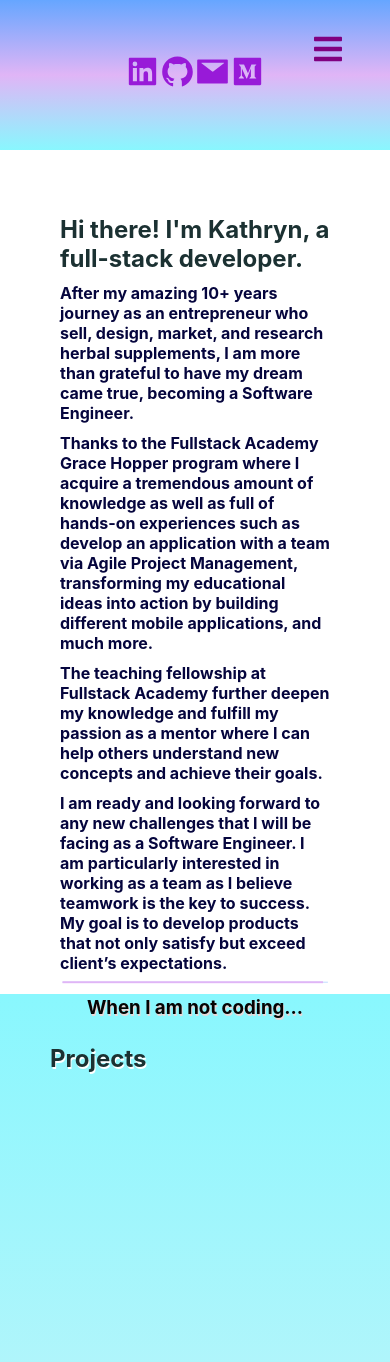
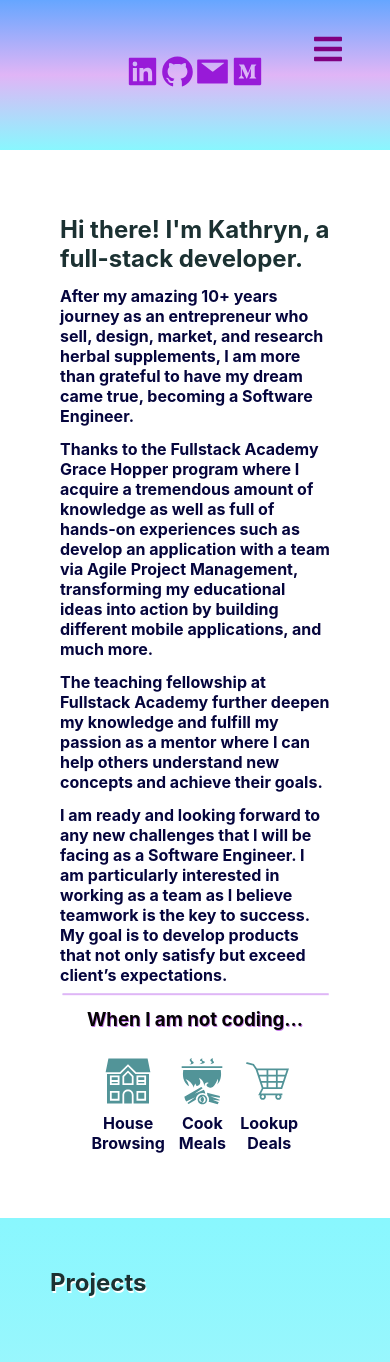
Before and after one commit to katwingki/portfolioOld, a React (Create React App) app: page / in a window 390 px wide. Shown: the top 1362 px of the page. Built offline with nearby package versions, Linux system fonts and the light colour scheme.

Commit message:
FS: Finished responsive when I am not coding section. SP: Projects.js

```diff
--- a/src/components/Home.css
+++ b/src/components/Home.css
@@ -3,7 +3,6 @@
   padding: 60px 10px;
   /* background: linear-gradient(#89f7fe, #e1f3f7); */
   background: white;
-  height: 100vh;
   width: 100%;
   display: flex;
 }
@@ -29,18 +28,30 @@
   display: inline;
   text-align: center;
 }
+
+.center-wrapper-div {
+  display: flex;
+  justify-content: space-between;
+  margin: 65px 205px 0px;
+}
+
 h2,
 h3 {
   color: rgb(5, 4, 4);
-  text-shadow: 1px 2px rgb(233, 216, 216);
+  text-shadow: 0.8px 0.5px #c276e7;
 }
 
 p {
   color: rgb(5, 5, 61);
   font-weight: bold;
+  margin-top: 3px;
 }
+
 @media screen and (max-width: 960px) {
   .intro-wrapper {
     padding: 5px 50px;
   }
+  .center-wrapper-div {
+    margin: 25px 25px 0px;
+  }
 }
--- a/src/components/Home.js
+++ b/src/components/Home.js
@@ -7,7 +7,11 @@ import Lottie from 'react-lottie';
 import linesPurpleBlue from '../lotties/lines_purple_blue.json';
 import lines from '../lotties/lines.json';
 import { motion } from 'framer-motion';
-
+import {
+  GiFamilyHouse,
+  GiCampCookingPot,
+  GiShoppingCart,
+} from 'react-icons/gi';
 function Home() {
   const defaultOptions = {
     loop: true,
@@ -24,7 +28,8 @@ function Home() {
       <div id='main-container'>
         <div className='intro-wrapper'>
           <motion.h2
-            animate={{ scale: [1, 2, 2, 1, 1], rotate: [0, 180, 180, 0] }}
+            // animate={{ scale: [1, 4, 3, 2, 1], rotate: [0, 180, 180, 0] }}
+            animate={{ scale: [1, 4, 3, 2, 1], rotate: 360 }}
             transition={{ ease: 'easeIn', duration: 0.6 }}
           >
             Hi there! I'm Kathryn, a full-stack developer.
@@ -48,12 +53,26 @@ function Home() {
           </div>
           <div className='center-wrapper'>
             <motion.h3
-              animate={{ scale: [1, 6, 2, 1, 1], rotate: 360 }}
+              animate={{ scale: [1, 2, 2, 2, 1] }}
               transition={{ delay: 0.6, duration: 0.6 }}
               className='center-subtitle'
             >
               When I am not coding...
             </motion.h3>
+            <div className='center-wrapper-div'>
+              <div>
+                <GiFamilyHouse size={50} />
+                <p>House Browsing</p>
+              </div>
+              <div>
+                <GiCampCookingPot size={50} />
+                <p>Cook Meals</p>
+              </div>
+              <div>
+                <GiShoppingCart size={50} />
+                <p>Lookup Deals</p>
+              </div>
+            </div>
           </div>
         </div>
       </div>
```
Also changed, not shown: 1 other file (tests, documents, lock files or other folders).
